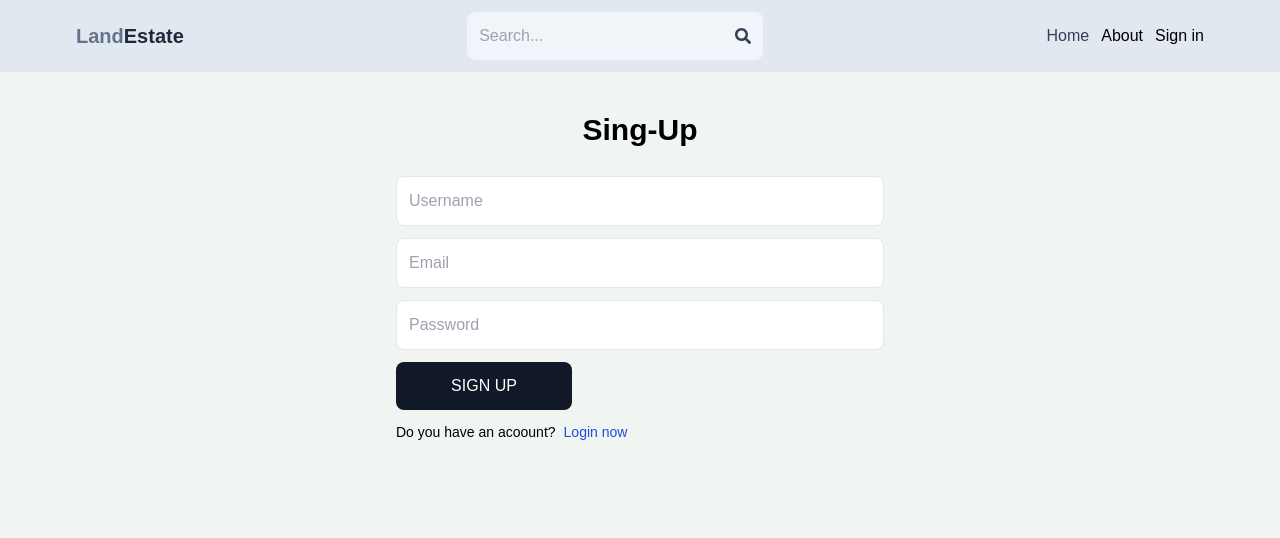
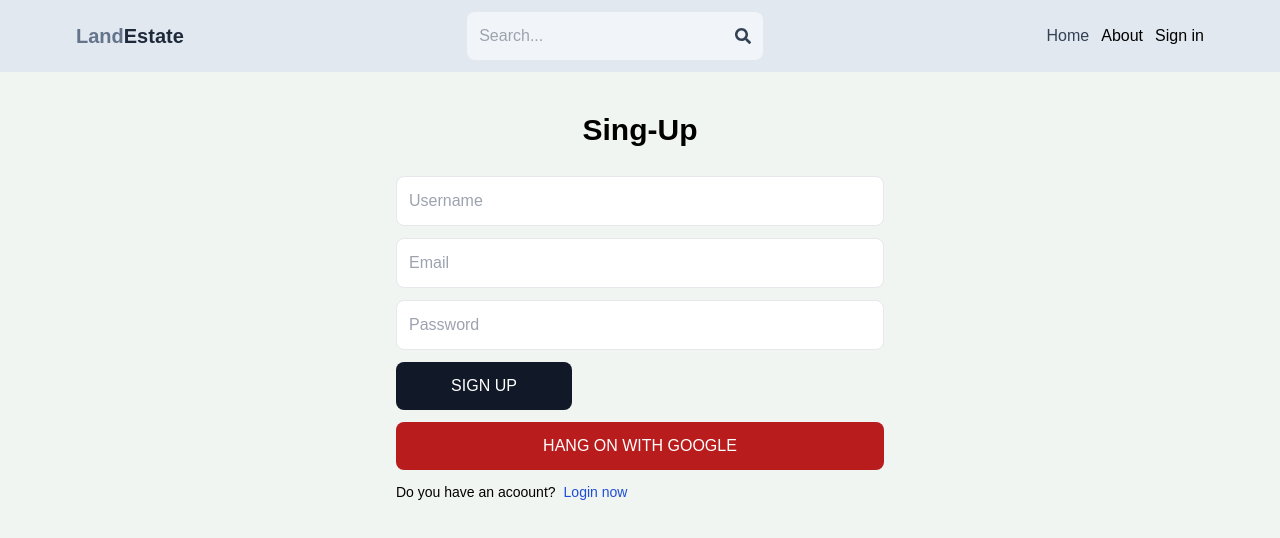
Before and after one commit to tchasinga/Real-Estate-house-Marketplace, a React (Vite) app in the folder frontend/: page /sign-up in a window 1280 px wide. Shown: the top 538 px of the page. Built offline with nearby package versions, Linux system fonts and the light colour scheme; no server answers.

Commit message:
new added endpoint

```diff
--- a/frontend/package.json
+++ b/frontend/package.json
@@ -13,6 +13,8 @@
     "@react-icons/all-files": "^4.1.0",
     "@reduxjs/toolkit": "^1.9.7",
     "autoprefixer": "^10.4.16",
+    "dotenv": "^16.3.1",
+    "firebase": "^10.7.0",
     "postcss": "^8.4.31",
     "react": "^18.2.0",
     "react-dom": "^18.2.0",
--- /dev/null
+++ b/frontend/src/Components/OAuth.jsx
@@ -0,0 +1,33 @@
+import {GoogleAuthProvider, getAuth, signInWithPopup} from 'firebase/auth'
+import { app } from '../firebase.js'
+import {useDispatch} from 'react-redux'
+import {singInSuccess} from '../redux/user/userSlice.js'
+
+export default function OAuth() {
+    const dispatch = useDispatch()
+    const handleGoogleclik = async () => {
+        try {
+            const provider = new GoogleAuthProvider()
+            const auth = getAuth(app)
+
+            const result = await signInWithPopup(auth, provider)
+
+            const res =  await fetch('http://localhost:4000/api/auth/google', {
+                method: 'POST',
+                headers: {
+                    'Content-Type': 'application/json'
+                },
+                body: JSON.stringify({name:result.user.displayName, email:result.user.email, photo: result.user.photoURL})
+            })
+            const data = await res.json()
+            dispatch(singInSuccess(data))
+        } catch (error) {
+            console.log(error)
+        }
+    }
+  return (
+    <div>
+        <button onClick={handleGoogleclik} className="bg-red-700 text-white p-3 rounded-lg uppercase w-full">hang on with google</button>
+    </div>
+  )
+}
--- a/frontend/src/Pages/SignUp.jsx
+++ b/frontend/src/Pages/SignUp.jsx
@@ -1,6 +1,7 @@
 import { useState } from 'react';
 import '../index.css';
 import {Link, useNavigate} from 'react-router-dom';
+import OAuth from '../Components/OAuth';
 
 export default function SignUp() {
 
@@ -48,7 +49,8 @@ export default function SignUp() {
           <input type="text" placeholder='Username' className='border p-3 rounded-lg' id='username' onChange={handleChange}/>
           <input type="email" placeholder='Email' className='border p-3 rounded-lg' id='email' onChange={handleChange}/>
           <input type="password" placeholder='Password' className='border p-3 rounded-lg' id='password' onChange={handleChange}/>
-          <button  disabled={loading} className='bg-gray-900 text-white rounded-lg uppercase hover:opacity-90  p-3 font-medium w-44'>{ loading ?'loading' : 'Sign Up'}</button>
+          <button type='button'  disabled={loading} className='bg-gray-900 text-white rounded-lg uppercase hover:opacity-90  p-3 font-medium w-44'>{ loading ?'loading' : 'Sign Up'}</button>
+          <OAuth />
         </form>
         <div className='flex gap-2 mt-3 text-sm'>
           <p>Do you have an acoount?</p>
--- a/frontend/src/Pages/Signing.jsx
+++ b/frontend/src/Pages/Signing.jsx
@@ -3,6 +3,7 @@ import '../index.css';
 import {Link, useNavigate} from 'react-router-dom';
 import {useDispatch, useSelector} from 'react-redux'
 import {signInStart, singInSuccess, signInFailure} from '../redux/user/userSlice.js'
+import OAuth from '../Components/OAuth.jsx';
 
 export default function SignIn() {
   const [formData, setFormData] = useState({})
@@ -45,6 +46,7 @@ export default function SignIn() {
           <input type="email" placeholder='Email' className='border p-3 rounded-lg' id='email' onChange={handleChange}/>
           <input type="password" placeholder='Password' className='border p-3 rounded-lg' id='password' onChange={handleChange}/>
           <button  disabled={loading} className='bg-gray-900 text-white rounded-lg uppercase hover:opacity-90  p-3 font-medium w-44'>{ loading ?'loading' : 'Sign-in'}</button>
+          <OAuth />
         </form>
         <div className='flex gap-2 mt-3 text-sm'>
         <p>Create an account?</p>
--- /dev/null
+++ b/frontend/src/firebase.js
@@ -0,0 +1,17 @@
+// Import the functions you need from the SDKs you need
+import { initializeApp } from "firebase/app";
+// TODO: Add SDKs for Firebase products that you want to use
+// https://firebase.google.com/docs/web/setup#available-libraries
+
+// Your web app's Firebase configuration
+const firebaseConfig = {
+  apiKey: import.meta.env.VITE_FIREBASE_APIKEYS,
+  authDomain: "landinghouse-ecd37.firebaseapp.com",
+  projectId: "landinghouse-ecd37",
+  storageBucket: "landinghouse-ecd37.appspot.com",
+  messagingSenderId: "589301805461",
+  appId: "1:589301805461:web:59ae96eee401e73826069c"
+};
+
+// Initialize Firebase
+export const app = initializeApp(firebaseConfig);
```
Also changed, not shown: 1 other file (tests, documents, lock files or other folders).
